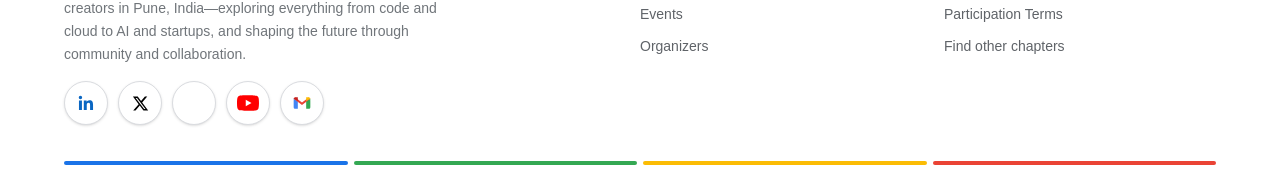
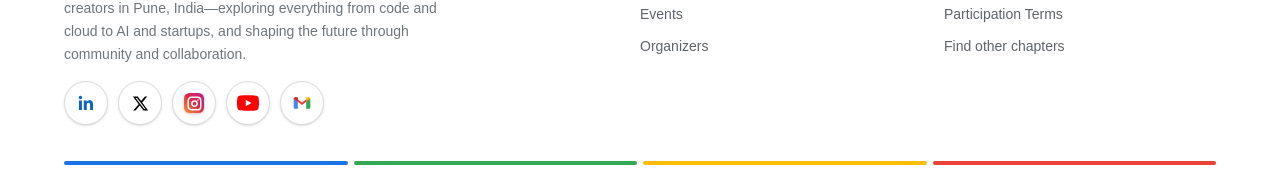
Before and after one commit to Google-Developers-Groups-Pune/GDGPune_Website, a Next.js app: page / in a window 1280 px wide. Shown: the part 5299-5482 px from the top of the page. Built offline with nearby package versions, Linux system fonts and the light colour scheme; no server answers; a web font is replaced by a local one.

Commit message:
fix(social): make Instagram icon render reliably with pure CSS gradient and SVG camera

```diff
--- a/components/SocialLinks.tsx
+++ b/components/SocialLinks.tsx
@@ -15,18 +15,24 @@ const icons: Record<SocialIconName, ReactNode> = {
     </svg>
   ),
   instagram: (
-    <svg viewBox="0 0 24 24" width={20} height={20} fill="none" aria-hidden="true" className="block">
-      <defs>
-        <linearGradient id="ig-gradient-icon" x1="100%" y1="0%" x2="0%" y2="100%">
-          <stop offset="0%" stopColor="#bc1888" />
-          <stop offset="50%" stopColor="#dc2743" />
-          <stop offset="100%" stopColor="#f09433" />
-        </linearGradient>
-      </defs>
-      <rect x="2" y="2" width="20" height="20" rx="5" ry="5" stroke="url(#ig-gradient-icon)" strokeWidth={2.2} />
-      <circle cx="12" cy="12" r="4.2" stroke="url(#ig-gradient-icon)" strokeWidth={2.2} />
-      <circle cx="17.5" cy="6.5" r="1.3" fill="url(#ig-gradient-icon)" />
-    </svg>
+    <div
+      aria-hidden="true"
+      className="flex size-5 items-center justify-center rounded-[5.5px] bg-gradient-to-tr from-[#f09433] via-[#dc2743] to-[#bc1888] p-[2.5px] shadow-[0_1px_3px_rgba(220,39,67,0.3)]"
+    >
+      <svg
+        viewBox="0 0 24 24"
+        fill="none"
+        stroke="#ffffff"
+        strokeWidth={2.4}
+        strokeLinecap="round"
+        strokeLinejoin="round"
+        className="block size-full"
+      >
+        <rect x="2" y="2" width="20" height="20" rx="5" ry="5" />
+        <circle cx="12" cy="12" r="4.2" />
+        <circle cx="17.5" cy="6.5" r="1.2" fill="#ffffff" stroke="none" />
+      </svg>
+    </div>
   ),
   youtube: (
     <svg viewBox="0 0 24 24" width={22} height={22} fill="none" aria-hidden="true" className="block">
```
